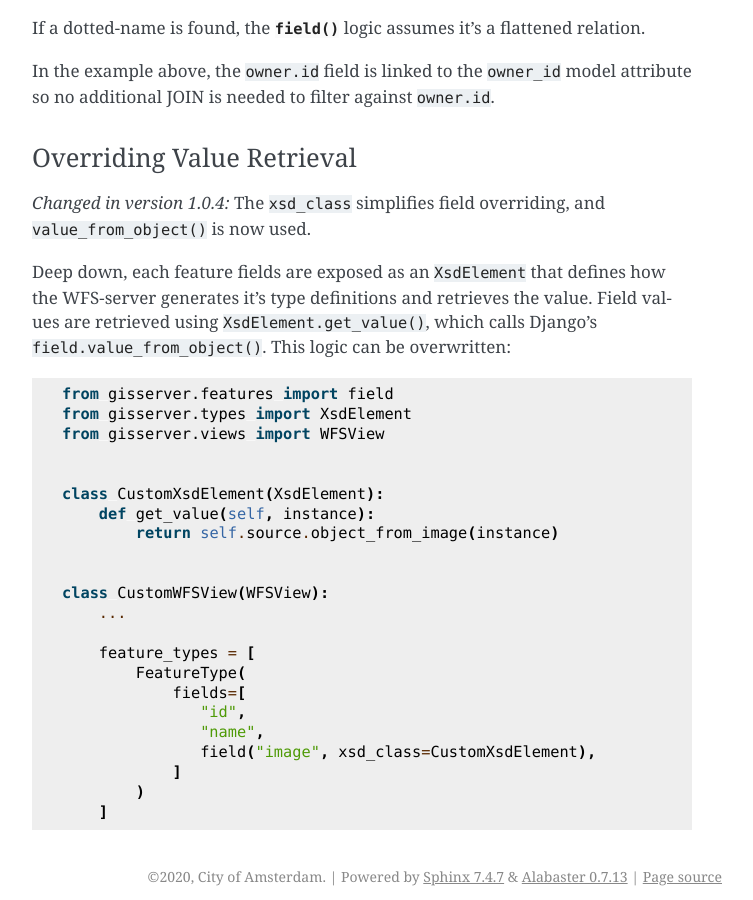
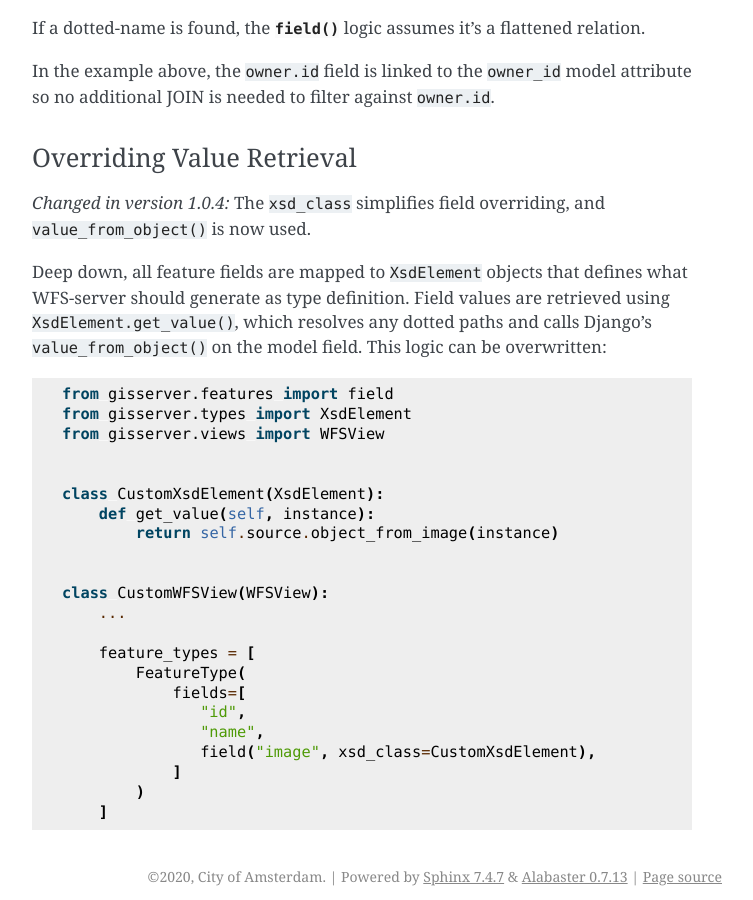
Before and after one commit to Amsterdam/django-gisserver, a Sphinx documentation site: the page built from docs/feature_types.rst, in a window 1280 px wide and 900 px high, scrolled down 2643 px. Shown: the whole window, without its empty margins (388-1141 px from the left). Built offline with Sphinx 7.4.7, drawn with Linux system fonts in a browser that asks for light colours.

Commit message:
Fix doc typo's

```diff
--- a/docs/feature_types.rst
+++ b/docs/feature_types.rst
@@ -144,10 +144,10 @@ Overriding Value Retrieval
 .. versionchanged:: 1.0.4
    The ``xsd_class`` simplifies field overriding, and ``value_from_object()`` is now used.
 
-Deep down, each feature fields are exposed as an ``XsdElement`` that
-defines how the WFS-server generates it's type definitions and retrieves the value.
+Deep down, all feature fields are mapped to ``XsdElement`` objects that
+defines what WFS-server should generate as type definition.
 Field values are retrieved using ``XsdElement.get_value()``,
-which calls Django's ``field.value_from_object()``.
+which resolves any dotted paths and calls Django's ``value_from_object()`` on the model field.
 This logic can be overwritten:
 
 .. code-block:: python
```
